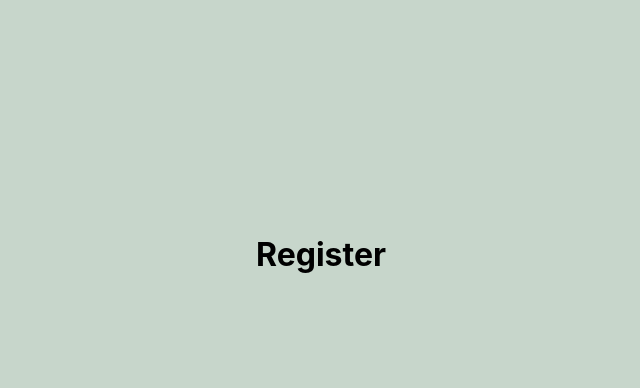
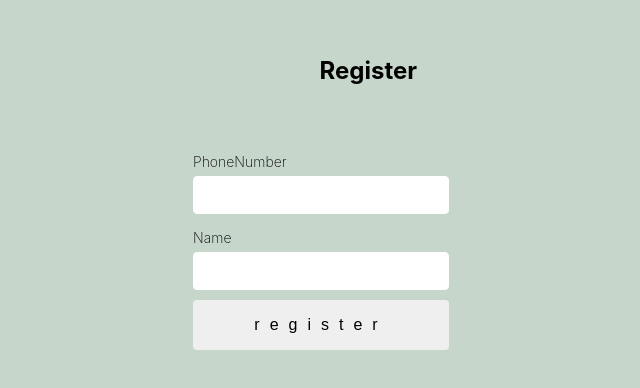
Before and after one commit to DaeseongLee/football-app, a React (Create React App) app: page /register in a window 1280 px wide. Shown: the part 146-534 px from the top of the page, without its empty margins (319-959 px from the left). Built offline with nearby package versions, Linux system fonts and the light colour scheme.

Commit message:
Add member registration validation check using react-hook-form

```diff
--- a/src/common/colors.css
+++ b/src/common/colors.css
@@ -1,2 +1,4 @@
 @value makerBlack: black;
 @value makerWhite: white;
+@value makerLightGreen: #74ce44;
+@value makerBoldGreen: #168e66;
--- a/src/components/login/login.module.css
+++ b/src/components/login/login.module.css
@@ -1,4 +1,4 @@
-@value makerBlack, makerWhite from '../../common/colors.css';
+@value makerBlack, makerWhite, makerLightGreen, makerBoldGreen from '../../common/colors.css';
 .login {
         display:flex;
         flex-direction: column;
@@ -6,7 +6,7 @@
         align-items: center;
         height: 25em;
         width: 20em;
-        background: #168e66;
+        background: makerBoldGreen;
         position: relative;
 }
 
@@ -45,7 +45,7 @@
  }
 
 .input[type="submit"] {
-    background: #74ce44;
+    background: makerLightGreen;
     color: makerWhite;
     border: none;
     padding: 1rem;
--- a/src/components/register/register.jsx
+++ b/src/components/register/register.jsx
@@ -1,7 +1,31 @@
 import React from 'react';
 import styles from './register.module.css';
-const Register = (props) => (
-    <h1>Register</h1>
-);
+import { useForm } from 'react-hook-form';
+
+const Register = (props) => {
+    const { register, watch, errors, handleSubmit } = useForm();
+    console.log(watch('phoneNumber'));
+
+    const onSubmit = (data) => {
+        console.log(data);
+    }
+    return (
+        <section className={styles.register}>
+            <h2 className={styles.title}>Register</h2>
+            <form className={styles.form} onSubmit={handleSubmit(onSubmit)}>
+                <label className={styles.label}>PhoneNumber</label>
+                <input name="phoneNumber" type="number" className={styles.input} ref={register({ required: true, maxLength: 11 })} />
+                {errors.phoneNumber && errors.phoneNumber.type === 'required' && <p className={styles.p}>PhonewNumber is required</p>}
+                {errors.phoneNumber && errors.phoneNumber.type === 'maxLength' && <p className={styles.p}>PhonewNumber must not exceed 11</p>}
+                {errors.phoneNumber && errors.phoneNumber.type === 'valueAsNumber' && <p className={styles.p}>PhonewNumber must be a Number</p>}
+                <label className={styles.label}>Name</label>
+                <input name="name" className={styles.input} ref={register({ required: true, maxLength: 6 })} />
+                {errors.name && errors.name.type === 'required' && <p className={styles.p}>Name is required</p>}
+                {errors.name && errors.name.type === 'maxLength' && <p className={styles.p}>Name must not exceed 11</p>}
+                <input type="submit" className={styles.input} value="register" />
+            </form>
+        </section >
+    )
+};
 
 export default Register;
--- a/src/components/register/register.module.css
+++ b/src/components/register/register.module.css
@@ -0,0 +1,77 @@
+@value makerBlack, makerWhite,  makerLightGreen, makerBoldGreen from '../../common/colors.css';
+.register {
+        display:flex;
+        flex-direction: column;
+        justify-content: center;
+        align-items: center;
+        height: 25em;
+        width: 20em;
+        background: makerBoldGreen;
+        position: relative;
+}
+
+.title {
+    color: makerWhite;
+    position: absolute;
+    top: 0.1rem;
+    right: 4rem;
+    margin: 0;
+}
+
+.form {
+    width: 80%;
+    margin: 0 auto;
+}
+
+.input {
+    display: block;
+    width: 100%;
+    border-radius: 4px;
+    border: 1px solid white;
+    padding: 10px 15px;
+    margin-bottom: 10px;
+    font-size: 14px;
+    outline: none;
+}
+
+.label {
+    line-height: 2;
+    text-align: left;
+    display: block;
+    color: makerWhite;
+    font-size: 14px;
+    font-weight: 200;
+ }
+
+.input[type="submit"] {
+    background: makerLightGreen;
+    color: makerWhite;
+    border: none;
+    padding: 1rem;
+    font-size: 1rem;
+    letter-spacing: 10px;
+}
+
+.input[type="submit"]:hover {
+    background: #4c842e;
+}
+
+.input[type="submit"]:active {
+    transition: 0.3s all;
+    transform: translateY(3px);
+    border: 1px solid transparent;
+    opacity: 0.8;
+}
+
+.input:disabled {
+    opacity: 0.4;
+}
+
+.input[type="submit"] {
+    -webkit-appearance: none;
+}
+
+.p {
+    color: #aa2323;
+    font-size: 0.8em;
+}
```
Also changed, not shown: src/components/login/login.jsx (line endings or trailing spaces), 1 other file (tests, documents, lock files or other folders).
